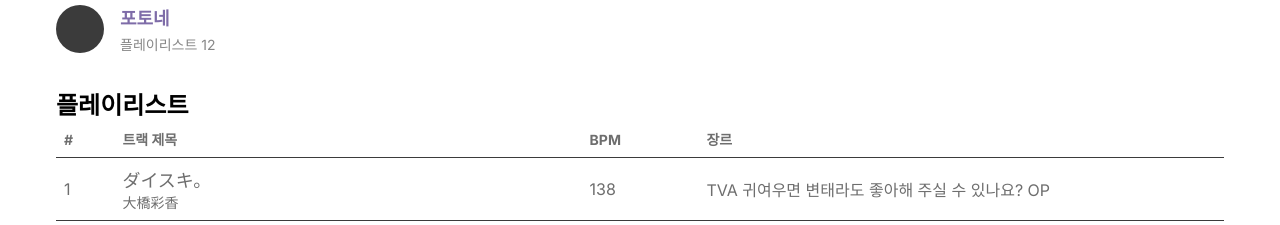
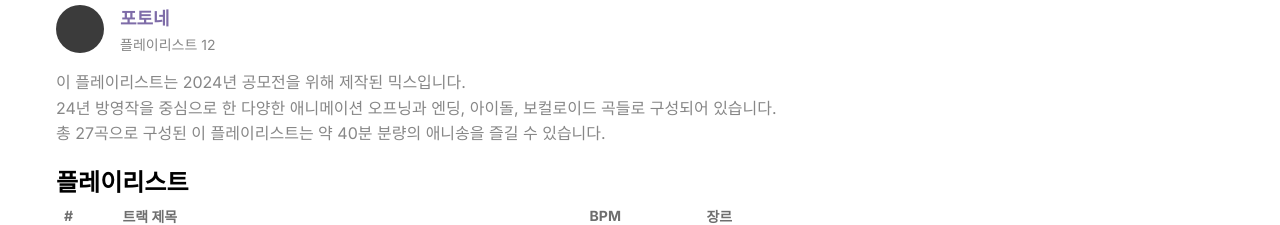
Before and after one commit to fotoner/loop-list-front, a React (Vite) app: page /playlists/1 in a window 1280 px wide. Shown: the part 314-539 px from the top of the page. Built offline with nearby package versions, Linux system fonts and the light colour scheme.

Commit message:
feat: 플레이리스트 소개 페이지 내 설명 섹션 추가

```diff
--- a/src/pages/PlaylistDetailPage.tsx
+++ b/src/pages/PlaylistDetailPage.tsx
@@ -45,6 +45,17 @@ const UserInfoSection = styled.div`
       font-size: ${fontSize.sm};
     }
   }
+`;
+
+const DescriptionSection = styled.div`
+  margin: auto;
+  max-width: ${layoutWidth};
+  width: 100%;
+  padding: 0 ${spacing[4]};
+  font-size: ${fontSize.base};
+  color: ${color['gray-400']};
+  line-height: 1.6;
+  white-space: pre-line;
 `;
 
 const PlaylistHeader = styled.div`
@@ -420,6 +431,10 @@ const PlaylistDetailPage: React.FC = () => {
     alert('링크가 복사되었습니다!');
   };
 
+  const playlistDescription = `이 플레이리스트는 2024년 공모전을 위해 제작된 믹스입니다.
+24년 방영작을 중심으로 한 다양한 애니메이션 오프닝과 엔딩, 아이돌, 보컬로이드 곡들로 구성되어 있습니다.
+총 27곡으로 구성된 이 플레이리스트는 약 40분 분량의 애니송을 즐길 수 있습니다.`;
+
   return (
     <TemplateWrapper>
       <PlaylistHeader>
@@ -475,6 +490,17 @@ const PlaylistDetailPage: React.FC = () => {
         </div>
       </UserInfoSection>
 
+      <DescriptionSection>
+        <div className='content'>
+          {playlistDescription.split('\n').map((line, index) => (
+            <React.Fragment key={index}>
+              {line}
+              <br />
+            </React.Fragment>
+          ))}
+        </div>
+      </DescriptionSection>
+
       <TrackListContainer>
         <h1>플레이리스트</h1>
         <TrackTable>
```
